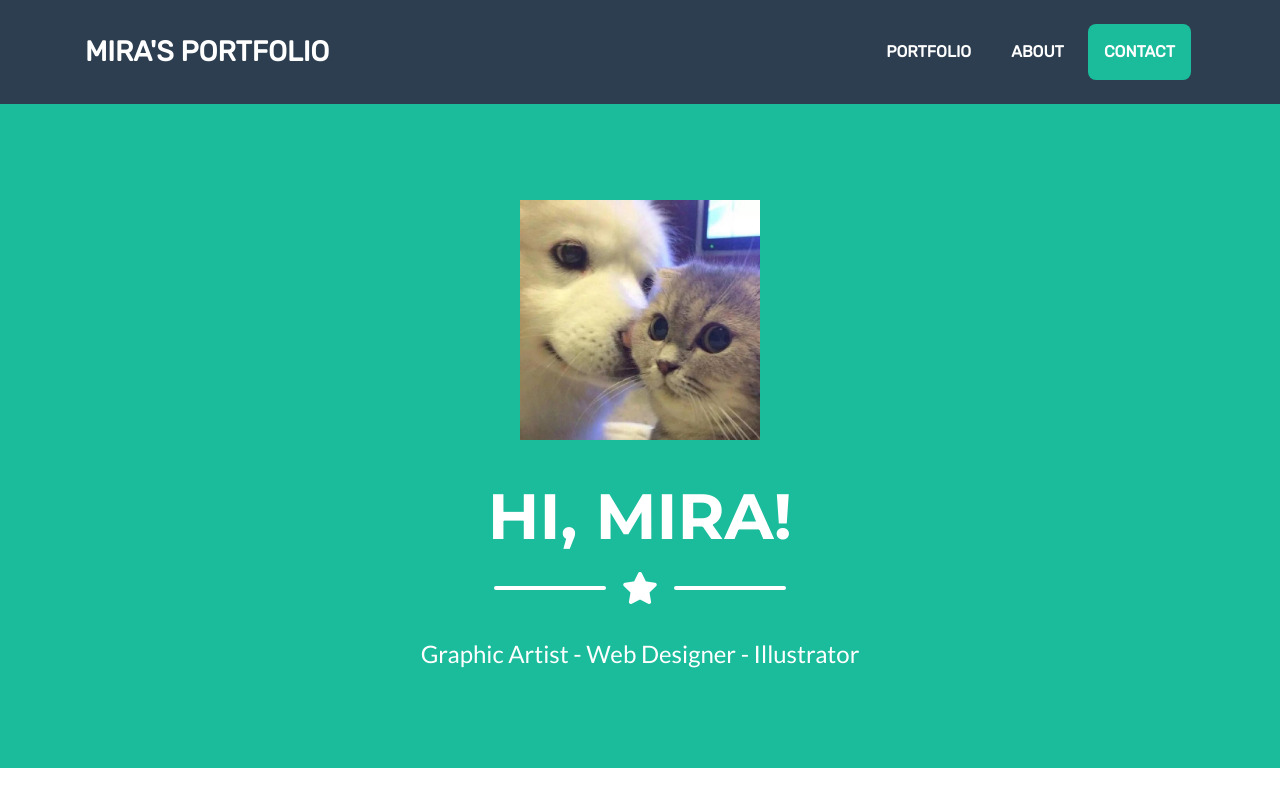
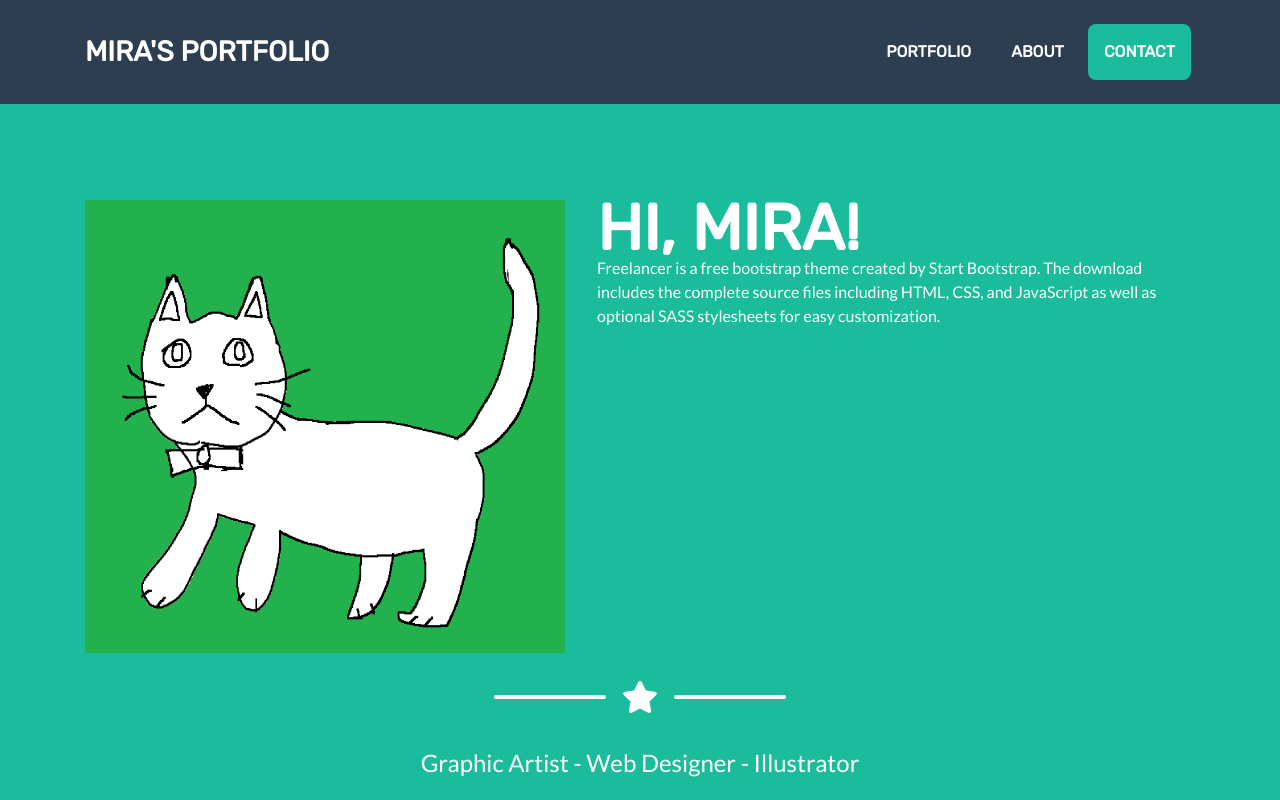
Before and after one commit to Ai-Langevin/Ai-Langevin.github.io, a website with bundled scripts: page index.html in a window 1280 px wide. Shown: the top 800 px of the page. Built offline with nearby package versions, Linux system fonts and the light colour scheme.

Commit message:
image left, word right

```diff
--- a/index.html
+++ b/index.html
@@ -51,11 +51,18 @@
   <header class="masthead bg-primary text-white text-center">
     <div class="container d-flex align-items-center flex-column">
 
-      <!-- Masthead Avatar Image -->
-      <img class="masthead-avatar mb-5" src="img/cutecat.jpg" alt="">
+      <div style="display:flex;">
+        <!-- Masthead Avatar Image -->
+        <img src="img/catpl.png" alt="" style="margin-right: 2rem; width:30rem;">
 
-      <!-- Masthead Heading -->
-      <h1 class="masthead-heading text-uppercase mb-0">Hi, Mira!</h1>
+        <!-- Masthead Heading -->
+        <div style="text-align:left;">
+          <h1 class="masthead-heading text-uppercase mb-0" style="font-family: 'Rubik', sans-serif;">Hi, Mira!</h1>
+          <p>Freelancer is a free bootstrap theme created by Start Bootstrap. The download includes the complete source files including HTML, CSS, and JavaScript as well as optional SASS stylesheets for easy customization.</p>
+        </div>
+
+      </div>
+
 
       <!-- Icon Divider -->
       <div class="divider-custom divider-light">
```
Also changed, not shown: img/catpl.png (added).
